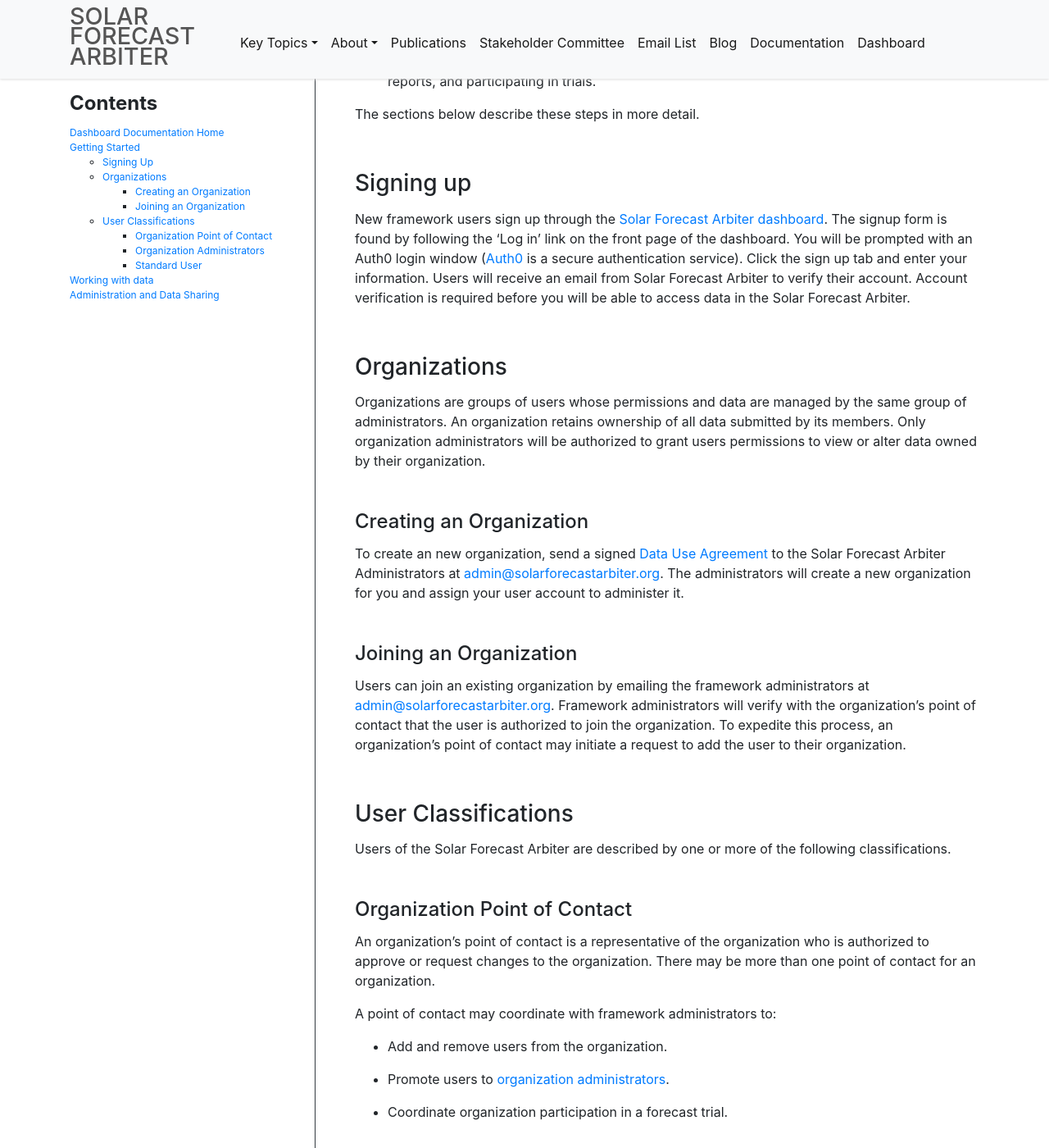
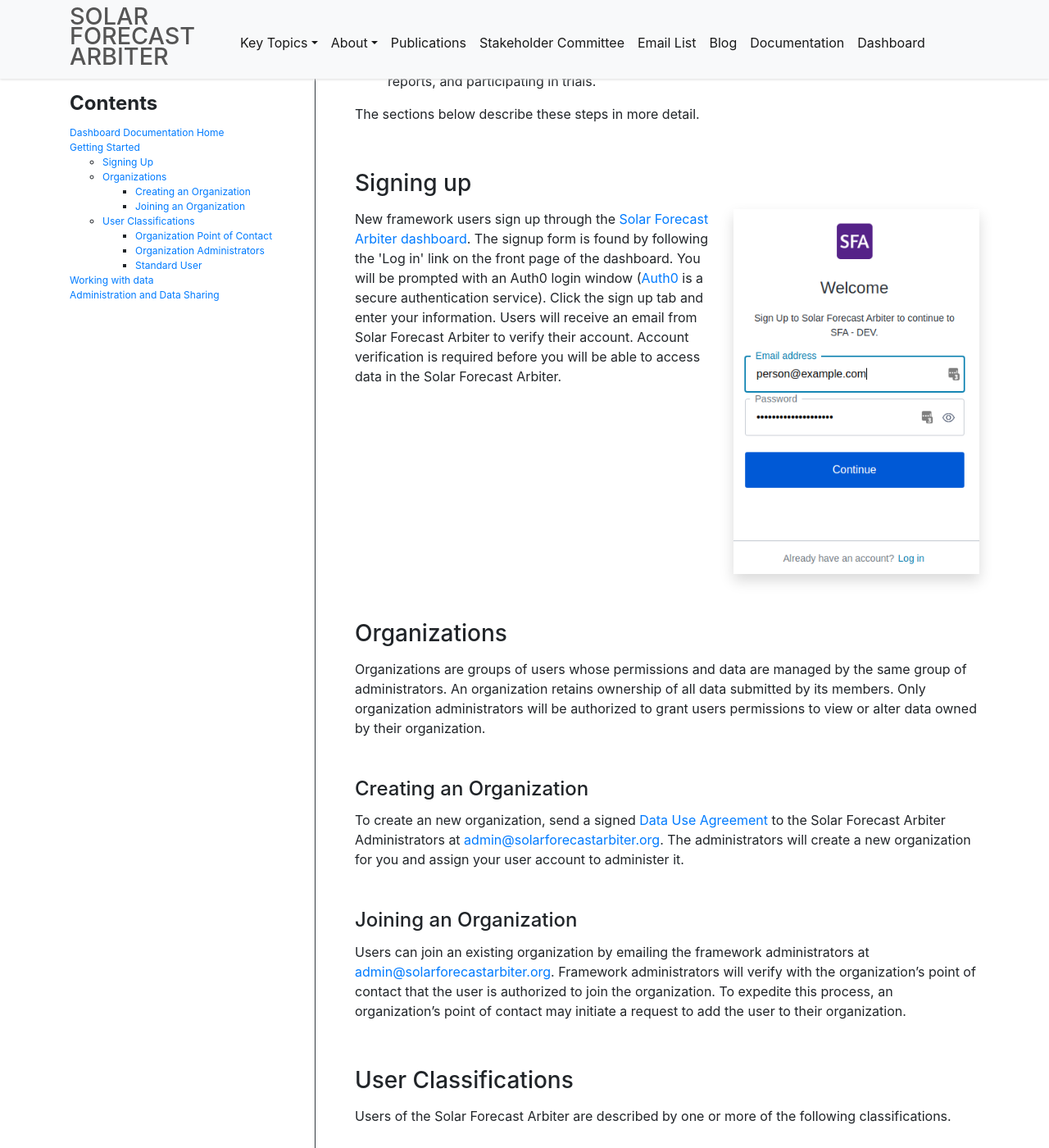
Before and after one commit to SolarArbiter/SolarArbiter.github.io, a Jekyll site: the page built from documentation/dashboard/getting_started.md, in a window 1280 px wide and 1400 px high, scrolled down 269 px. Shown: the whole window at 82% size. Built offline with Jekyll 4.4.1, drawn with Linux system fonts in a browser that asks for light colours.

Commit message:
add signup form in getting started, logged in dashboard image to docs landing

```diff
--- a/css/styles.css
+++ b/css/styles.css
@@ -210,3 +210,8 @@
     margin: 0 auto;
     max-width: 900px;
 }
+.dash-docs-homepage-image{
+    display: block;
+    margin: 0 auto;
+    max-width: 100%;
+}
--- a/documentation/dashboard/getting_started.md
+++ b/documentation/dashboard/getting_started.md
@@ -23,15 +23,22 @@
 
 ### Signing up
 {: .anchor}
-
-New framework users sign up through the [Solar Forecast Arbiter dashboard](https://dashboard.solarforecastarbiter.org).
+<div class="row">
+<div class="col-md-7 col-xs-12">
+New framework users sign up through the <a href="https://dashboard.solarforecastarbiter.org">Solar Forecast Arbiter dashboard</a>.
 The signup form is found by following the 'Log in' link on the front page of
  the dashboard. You will be prompted with an Auth0 login window
-([Auth0](https://auth0.com/docs/getting-started/overview) is a secure
+(<a href="https://auth0.com/docs/getting-started/overview">Auth0</a> is a secure
 authentication service). Click the sign up tab and enter your information.
 Users will receive an email from Solar Forecast Arbiter to verify their
 account. Account verification is required before you will be able to access
 data in the Solar Forecast Arbiter.
+</div>
+<div class="col-md-5 col-xs-12">
+<img class="shadow" src="/images/signup_form.png">
+</div>
+</div>
+
 
 ### Organizations
 {:.anchor}
```
Also changed, not shown: documentation/dashboard/documentation.md (+1 -0 lines), images/dashboard_landing.png (added), images/signup_form.png (added).
